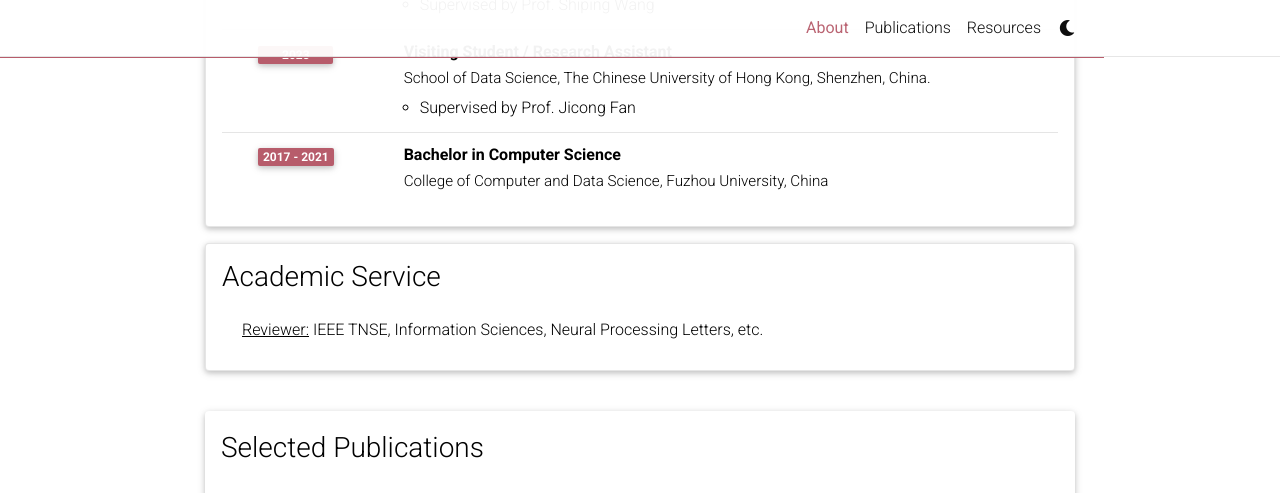
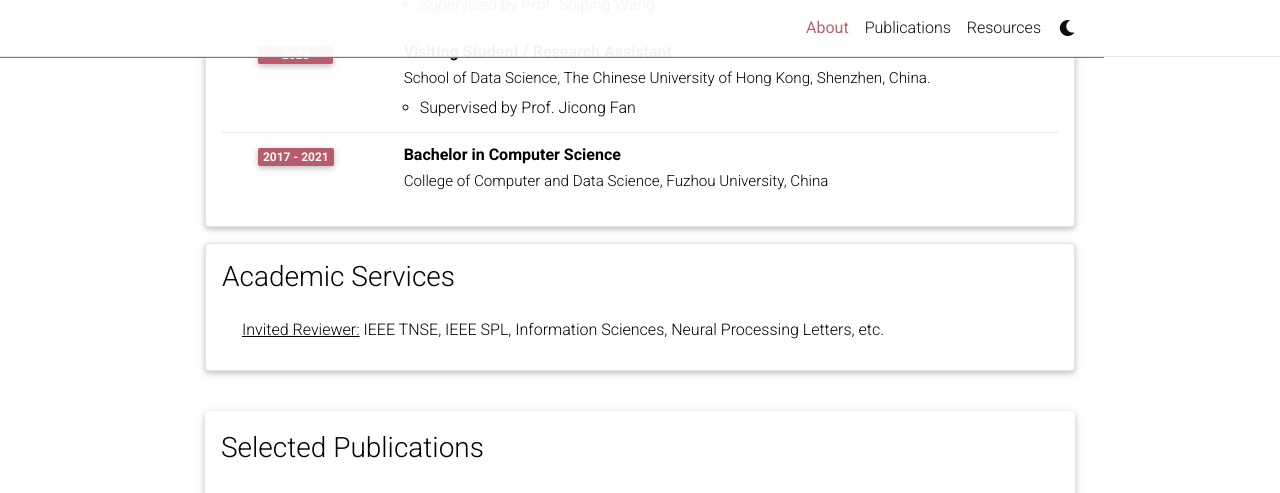
Before and after one commit to huangsuj/huangsuj.github.io, a Jekyll site: the page built from _pages/about.md, in a window 1280 px wide and 900 px high, scrolled down 1163 px, cut to the strip 0-493 px from the top of the window. Built offline with Jekyll 4.4.1, drawn with Linux system fonts in a browser that asks for light colours; full-size pictures stand in for the smaller copies a plugin makes; emoji names are drawn with the system emoji font; comment, search, counter and statistics services are not loaded; a style sheet for code colours, icons or effects is not loaded.

Commit message:
Update cvAbout.yml

```diff
--- a/_data/cvAbout.yml
+++ b/_data/cvAbout.yml
@@ -20,7 +20,7 @@
 
 
 
-- title: Academic Service
+- title: Academic Services
   type: list
   contents:
-    - <u>Reviewer:</u> IEEE TNSE, Information Sciences, Neural Processing Letters, etc.
+    - <u>Invited Reviewer:</u> IEEE TNSE, IEEE SPL, Information Sciences, Neural Processing Letters, etc.
```
